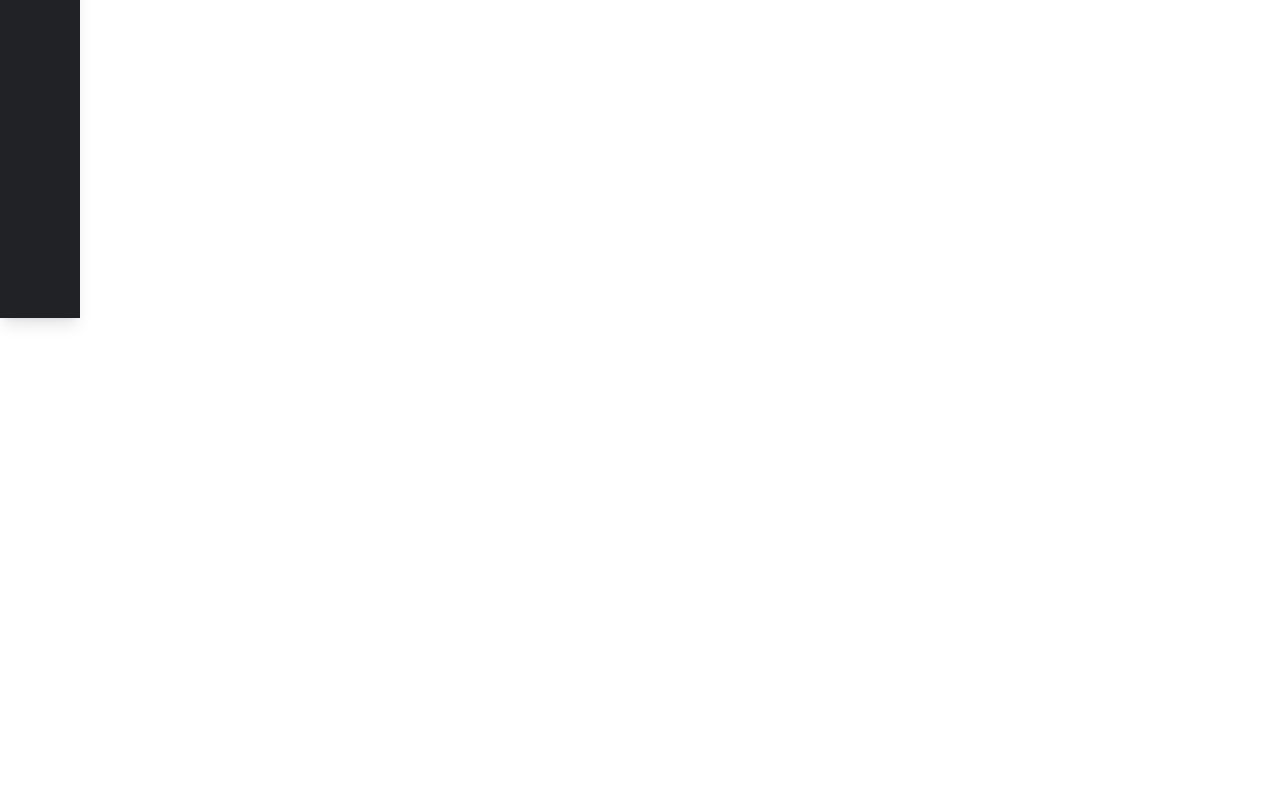
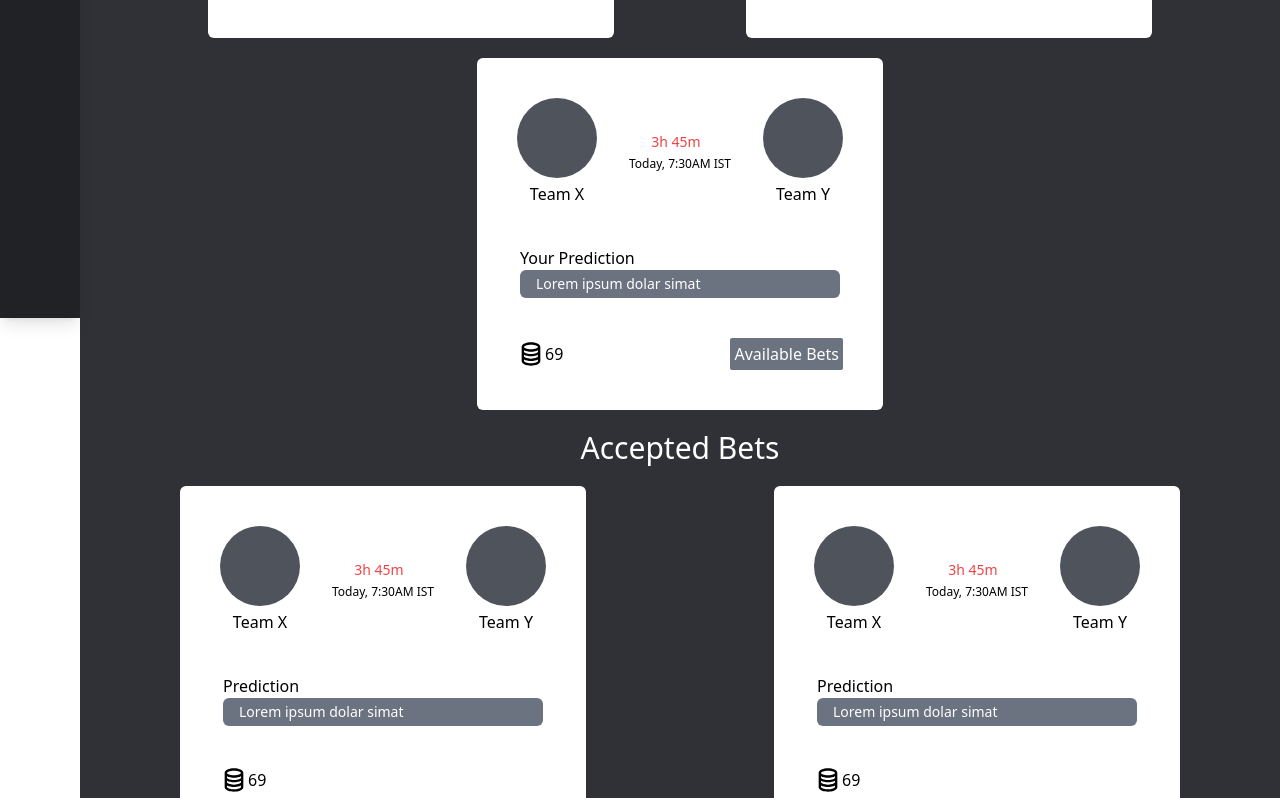
Before and after one commit to vking45/blinders, a React (Create React App) app in the folder app/: page /dashboard in a window 1280 px wide. Shown: the part 482-1280 px from the top of the page. Before the commit the page ends 800 px from the top, so only its background shows below. Built offline with nearby package versions, Linux system fonts and the light colour scheme.

Commit message:
Created dashboard skeleton

```diff
--- a/app/src/views/Dashboard.js
+++ b/app/src/views/Dashboard.js
@@ -1,6 +1,23 @@
+import AcceptedBetContainer from "./components/AcceptedBetContainer";
+
+import BetContainer from "./components/BetContainer";
+
 const DashBoard = () => {
     return (
-        <div>
+        <div className='flex flex-col w-[calc(100vw-5rem)] min-h-[calc(100vh-6rem)] float-right justify-center items-center bg-gray-800 py-4'>
+            <h3 className="text-3xl text-center text-white mb-5">Placed Bets</h3>
+            <div className="flex flex-wrap gap-5 justify-evenly px-4">
+                <BetContainer />
+                <BetContainer />
+                <BetContainer />
+            </div>
+
+            <h3 className="text-3xl text-center text-white my-5">Accepted Bets</h3>
+            <div className='flex flex-wrap gap-5 justify-around px-4'>
+                <AcceptedBetContainer />
+                <AcceptedBetContainer />
+                <AcceptedBetContainer />
+            </div>
         </div>
     );
 };
--- /dev/null
+++ b/app/src/views/components/AcceptedBetContainer.js
@@ -0,0 +1,50 @@
+import { BiCoinStack } from "react-icons/bi";
+
+const AcceptedBetContainer = () => {
+    return (
+        <div className="flex flex-col justify-between items-center gap-10 bg-white p-10 rounded-md">
+            <div className='flex flex-row gap-8'>
+                <div className="">
+                    <div className="rounded-full w-20 h-20 mb-1 bg-gray-600">
+
+                    </div>
+
+                    <div className="text-center">
+                        <span>Team X</span>
+                    </div>
+                </div>
+                <div className='flex flex-col justify-center gap-3 items-center text-3xl h-full'>
+                    <div>
+                        <p className='text-sm mr-2 mb-1 text-center text-red-500'>3h 45m</p>
+                        <p className='text-xs text-center text-black'>Today, 7:30AM IST</p>
+                    </div>
+                </div>
+                <div className="">
+                    <div className="rounded-full w-20 h-20 mb-1 bg-gray-600">
+
+                    </div>
+
+                    <div className="text-center">
+                        <span>Team Y</span>
+                    </div>
+                </div>
+            </div>
+
+            <div className=''>
+                <h6 className='text-md'>Prediction</h6>
+                <div className='bg-gray-500 rounded-md'>
+                    <p className="text-white text-sm w-80 h-7 p-1 px-4">Lorem ipsum dolar simat</p>
+                </div>
+            </div>
+
+            <div className='flex flex-row justify-between items-center w-full'>
+                <div className="flex justify-center items-center">
+                    <BiCoinStack size={28} title="Prize" />
+                    <span>69</span>
+                </div>
+            </div>
+        </div>
+    );
+}
+
+export default AcceptedBetContainer;
--- /dev/null
+++ b/app/src/views/components/BetContainer.js
@@ -0,0 +1,55 @@
+import { BiCoinStack } from "react-icons/bi";
+
+const BetContainer = () => {
+    return (
+        <div className="flex flex-col justify-between items-center gap-10 bg-white p-10 rounded-md">
+            <div className='flex flex-row gap-8'>
+                <div className="">
+                    <div className="rounded-full w-20 h-20 mb-1 bg-gray-600">
+
+                    </div>
+
+                    <div className="text-center">
+                        <span>Team X</span>
+                    </div>
+                </div>
+                <div className='flex flex-col justify-center gap-3 items-center text-3xl h-full'>
+                    <div>
+                        <p className='text-sm mr-2 mb-1 text-center text-red-500'>3h 45m</p>
+                        <p className='text-xs text-center text-black'>Today, 7:30AM IST</p>
+                    </div>
+                </div>
+                <div className="">
+                    <div className="rounded-full w-20 h-20 mb-1 bg-gray-600">
+
+                    </div>
+
+                    <div className="text-center">
+                        <span>Team Y</span>
+                    </div>
+                </div>
+            </div>
+
+            <div className=''>
+                <h6 className='text-md'>Your Prediction</h6>
+                <div className='bg-gray-500 rounded-md'>
+                    <p className="text-white text-sm w-80 h-7 p-1 px-4">Lorem ipsum dolar simat</p>
+                </div>
+            </div>
+
+            <div className='flex flex-row justify-between items-center w-full'>
+                <div className="flex justify-center items-center">
+                    {/* <p className="rounded-md text-sm text-center">Prize</p> */}
+                    <BiCoinStack size={28} title="Prize" />
+                    <span>69</span>
+                </div>
+
+                <div className="flex">
+                    <button className="bg-gray-500 p-1 rounded-sm text-white">Available Bets</button>
+                </div>
+            </div>
+        </div>
+    );
+}
+
+export default BetContainer;
```
